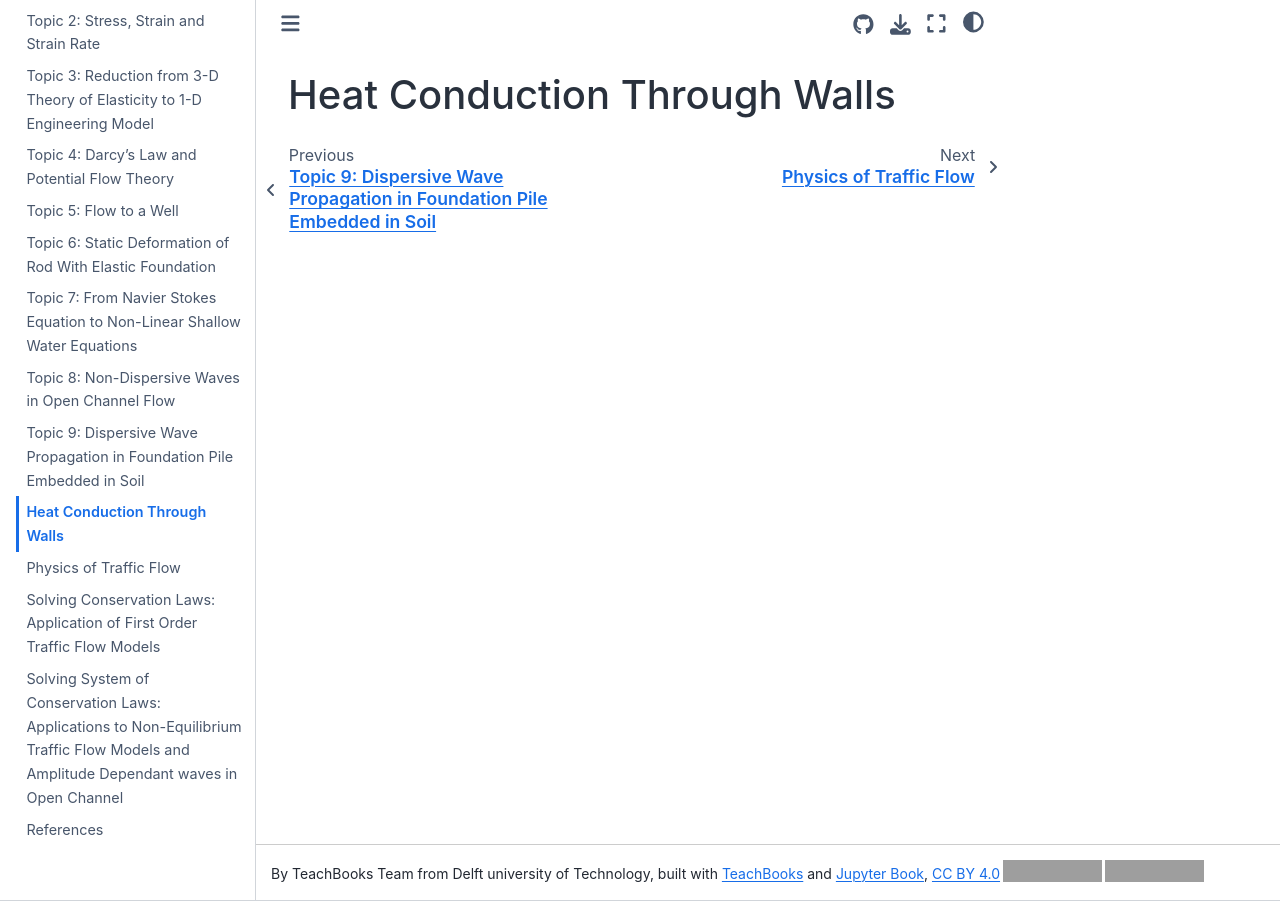
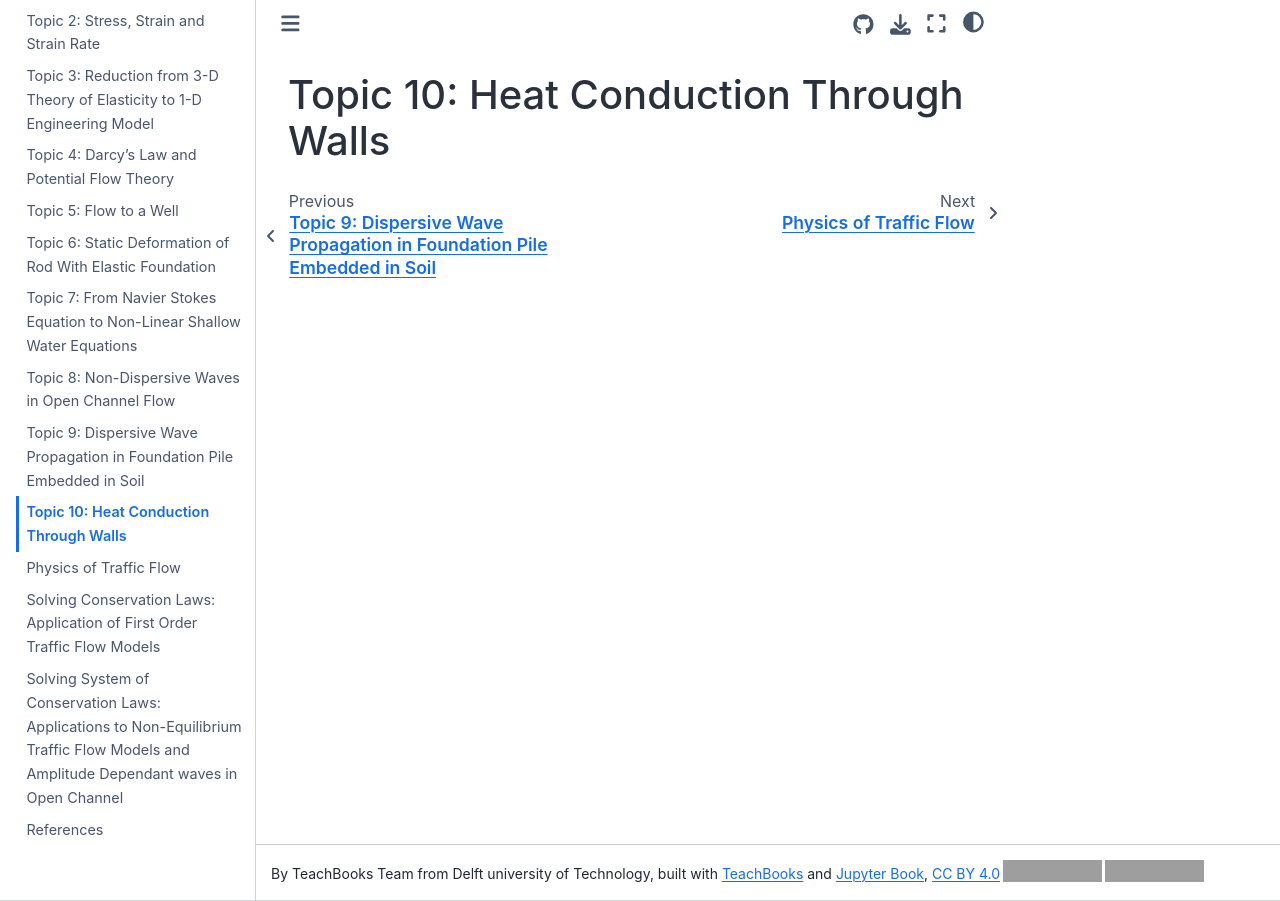
Before and after one commit to TeachBooks/interdisciplinary-mechanics, a Jupyter Book: the page built from book/some_content/T10_Heat.md, in a window 1280 px wide. Built offline with Jupyter Book 1.0.4 settings and Sphinx 7.4.7 and the Sphinx Book theme 1.1.4, drawn with Linux system fonts in a browser that asks for light colours; comment, search, counter and statistics services are not loaded; grey boxes are pictures that could not be loaded.

Commit message:
Update T10_Heat.md

```diff
--- a/book/some_content/T10_Heat.md
+++ b/book/some_content/T10_Heat.md
@@ -1 +1 @@
-# Heat Conduction Through Walls
+# Topic 10: Heat Conduction Through Walls
```
